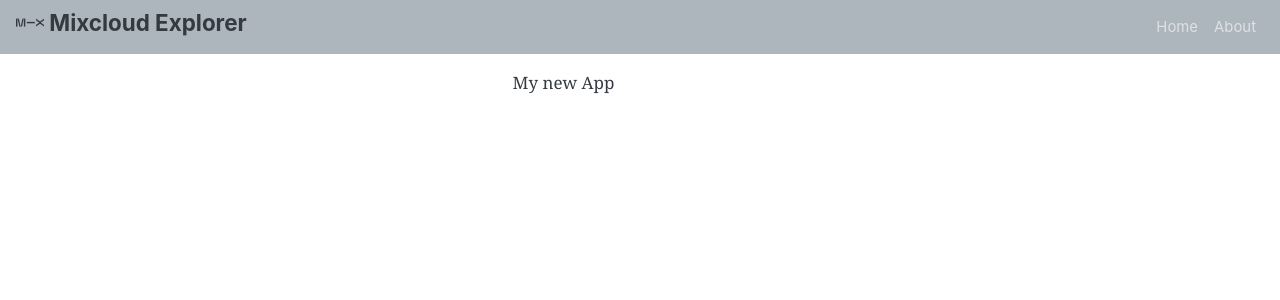
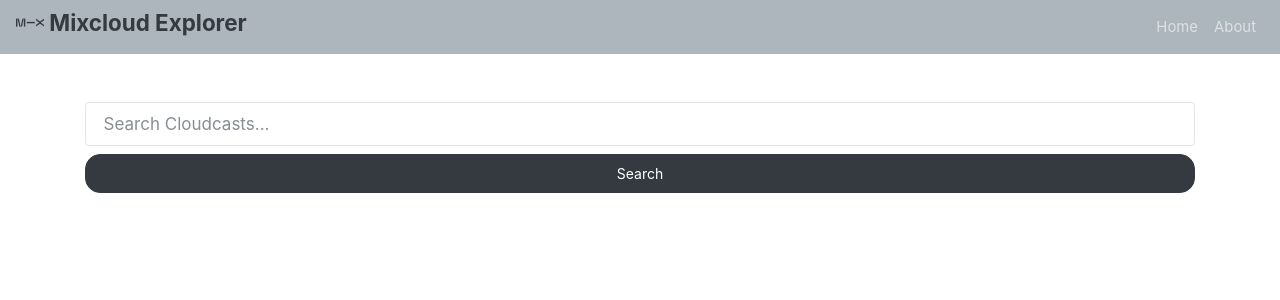
Before and after one commit to alessandromassobrio/mixcloud-explorer, a React (Create React App) app: page / in a window 1280 px wide. Shown: the top 300 px of the page. Built offline with nearby package versions, Linux system fonts and the light colour scheme.

Commit message:
implement Context API, State, Search and component names refactoring

```diff
--- a/src/App.js
+++ b/src/App.js
@@ -3,10 +3,12 @@ import { BrowserRouter as Router, Route, Switch } from 'react-router-dom';
 import Navbar from './components/layout/Navbar';
 import Home from './components/pages/Home';
 import About from './components/pages/About';
+import MixcloudState from './context/mixcloud/MixcloudState';
 import './App.css';
 
 const App = () => {
   return (
+    <MixcloudState>
       <Router>
         <Fragment >
             <Navbar />
@@ -18,6 +20,7 @@ const App = () => {
             </div>
         </Fragment>
       </Router>
+    </MixcloudState>
   );
 };
 
--- /dev/null
+++ b/src/components/cloudcasts/Search.js
@@ -0,0 +1,44 @@
+import React, { useState, useContext } from 'react';
+import mixcloudContext from '../../context/mixcloud/mixcloudContext';
+
+const Cloudcasts = () => {
+    const mcContext = useContext(mixcloudContext);
+
+    const [text, setText] = useState('');
+
+    const onSubmit = e => {
+      e.preventDefault();
+      if (text === '') {
+        console.log('Insert value');
+      } else {
+        mcContext.searchCloudcasts(text);
+        setText('');
+      }
+    };
+
+    const onChange = e => setText(e.target.value);
+
+    return (
+        <div className="col-lg-12">
+            <form onSubmit={onSubmit} className='form'>
+              <div className="form-group">
+                  <input
+                      type='text'
+                      name='text'
+                      placeholder='Search Cloudcasts...'
+                      value={text}
+                      onChange={onChange}
+                      className='form-control'
+                  />
+                  <input
+                      type='submit'
+                      value='Search'
+                      className='btn btn-dark btn-block mt-2'
+                  />
+              </div>
+            </form>
+        </div>
+    );
+};
+
+export default Cloudcasts;
--- a/src/components/pages/Home.js
+++ b/src/components/pages/Home.js
@@ -1,11 +1,10 @@
 import React from 'react';
+import Search from '../cloudcasts/Search';
 
 const Home = () => {
     return (
-        <div className="row">
-            <div className="col-3 mx-auto mt-3">
-                <p>My new App</p>
-            </div>
+        <div className="row mt-5 grid-3">
+            <Search />
         </div>
     )
 }
--- /dev/null
+++ b/src/context/mixcloud/MixcloudState.js
@@ -0,0 +1,46 @@
+import React, { useReducer } from 'react';
+import axios from 'axios';
+import mixcloudContext from './mixcloudContext';
+import mixcloudReducer from './mixcloudReducer';
+import {
+    SEARCH_CLOUDCASTS
+ } from '../types';
+
+ const searchType = {
+    cloudcast: 'cloudcast'
+}
+
+ const MixcloudState = props => {
+     const initialState = {
+         users: []
+     };
+
+     const [state, dispatch] = useReducer(mixcloudReducer, initialState);
+
+     // Fetch Cloudcast Tags
+     const searchCloudcasts = async text => {
+        const rsp = await axios.get(
+            `https://api.mixcloud.com/search/?q=${text}&type=${searchType.cloudcast}`
+            );
+
+        dispatch({
+            type: SEARCH_CLOUDCASTS,
+            payload: rsp.data
+        });
+
+        console.log(rsp.data)
+     };
+
+     return (
+        <mixcloudContext.Provider
+            value={{
+                users: state.users,
+                searchCloudcasts
+            }}
+        >
+            {props.children}
+        </mixcloudContext.Provider>
+     );
+ };
+
+ export default MixcloudState;
--- /dev/null
+++ b/src/context/mixcloud/mixcloudContext.js
@@ -0,0 +1,5 @@
+import { createContext } from 'react';
+
+const mixcloudContext = createContext();
+
+export default mixcloudContext;
--- /dev/null
+++ b/src/context/mixcloud/mixcloudReducer.js
@@ -0,0 +1,15 @@
+import {
+    SEARCH_CLOUDCASTS
+} from '../types';
+
+export default (state, action) => {
+    switch (action.type) {
+        case SEARCH_CLOUDCASTS:
+            return {
+                ...state,
+                cloudcasts: action.payload,
+            };
+        default:
+            return state;
+    }
+};
--- /dev/null
+++ b/src/context/types.js
@@ -0,0 +1,2 @@
+export const SEARCH_CLOUDCASTS = 'SEARCH_CLOUDCASTS';
+export const GET_CLOUDCAST = 'GET_CLOUDCAST';
```
Lines whose indentation alone changed are shown as unchanged.
